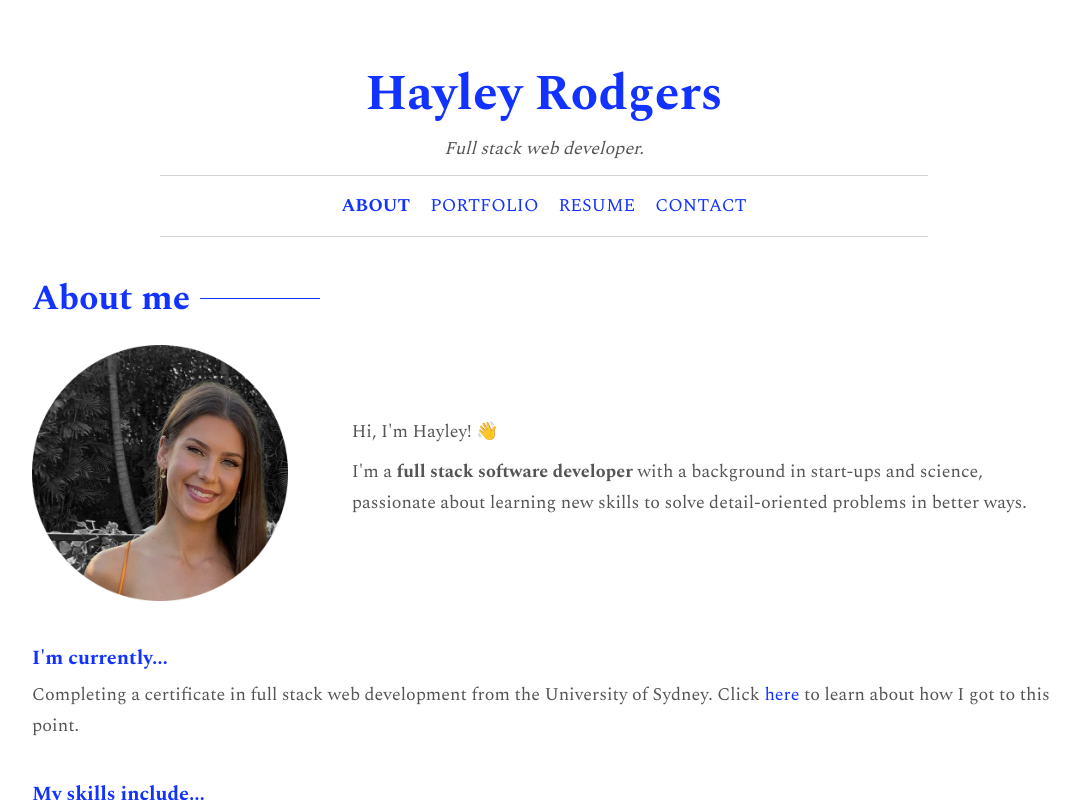
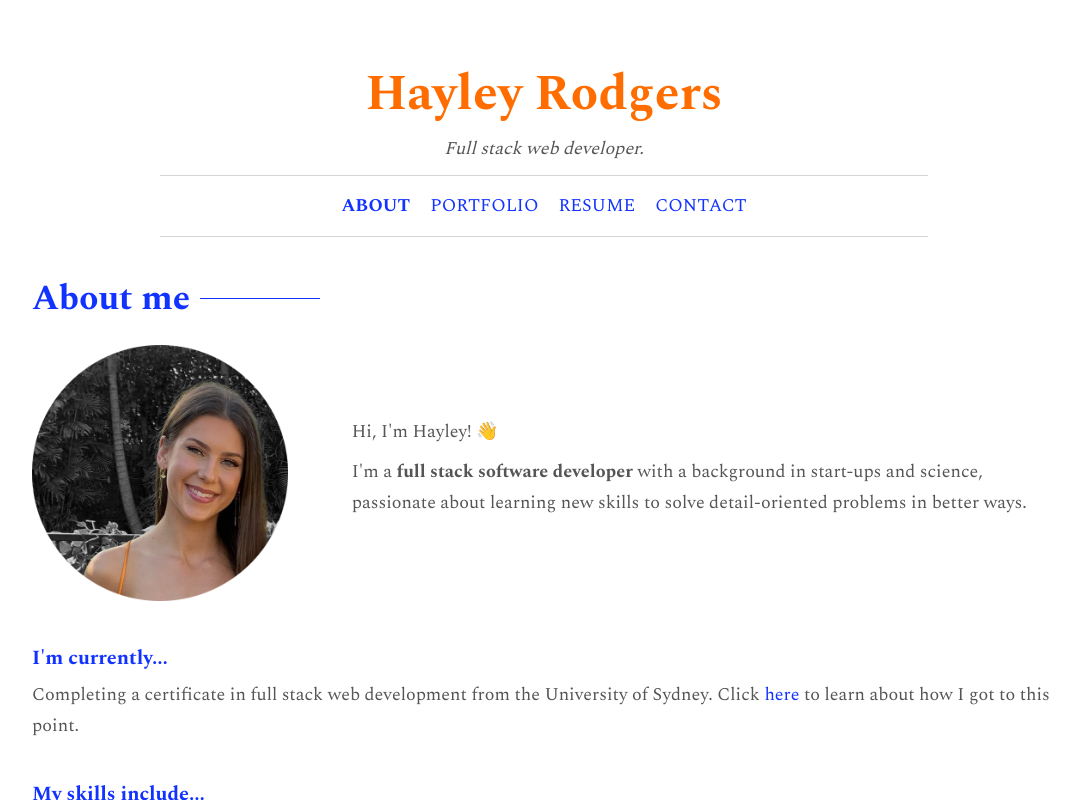
Before and after one commit to hayleyarodgers/portfolio, a React (Create React App) app: page / in a window 1280 px wide. In both pictures the pointer is over the link "Hayley Rodgers". Shown: the top 800 px of the page, without its empty margins (96-1176 px from the left). Built offline with nearby package versions, Linux system fonts and the light colour scheme.

Commit message:
Add colour on link hover

```diff
--- a/src/styles/index.css
+++ b/src/styles/index.css
@@ -5,7 +5,8 @@
   font-size: 62.5%;
   --font-main: 'Spectral', serif;
   --font-code: 'Inconsolata', monospace;
-  --blue: #1233FF;
+  --blue: #1233ff;
+  --orange: #ff6d00;
   --grey: rgb(85, 85, 85);
 }
 
@@ -18,6 +19,10 @@ body {
   font-size: 1.8rem;
   line-height: 1.7;
   padding: 5% 10%;
+}
+
+main {
+  text-align: left;
 }
 
 h1,
@@ -58,10 +63,6 @@ h3 {
   font-size: 2rem;
 }
 
-main {
-  text-align: left;
-}
-
 hr {
   width: 75%;
 }
@@ -73,8 +74,9 @@ a,
 }
 
 a:hover,
-.nav-link:hover {
-  color: var(--blue);
+.nav-link:hover,
+h1:hover {
+  color: var(--orange);
 }
 
 .nav-link:focus {
@@ -99,6 +101,11 @@ a:hover,
   border-color: var(--blue);
 }
 
+.btn-primary:hover {
+  background-color: var(--orange);
+  border-color: var(--orange);
+}
+
 .form-control {
   font-size: 1.8rem;
 }
```
